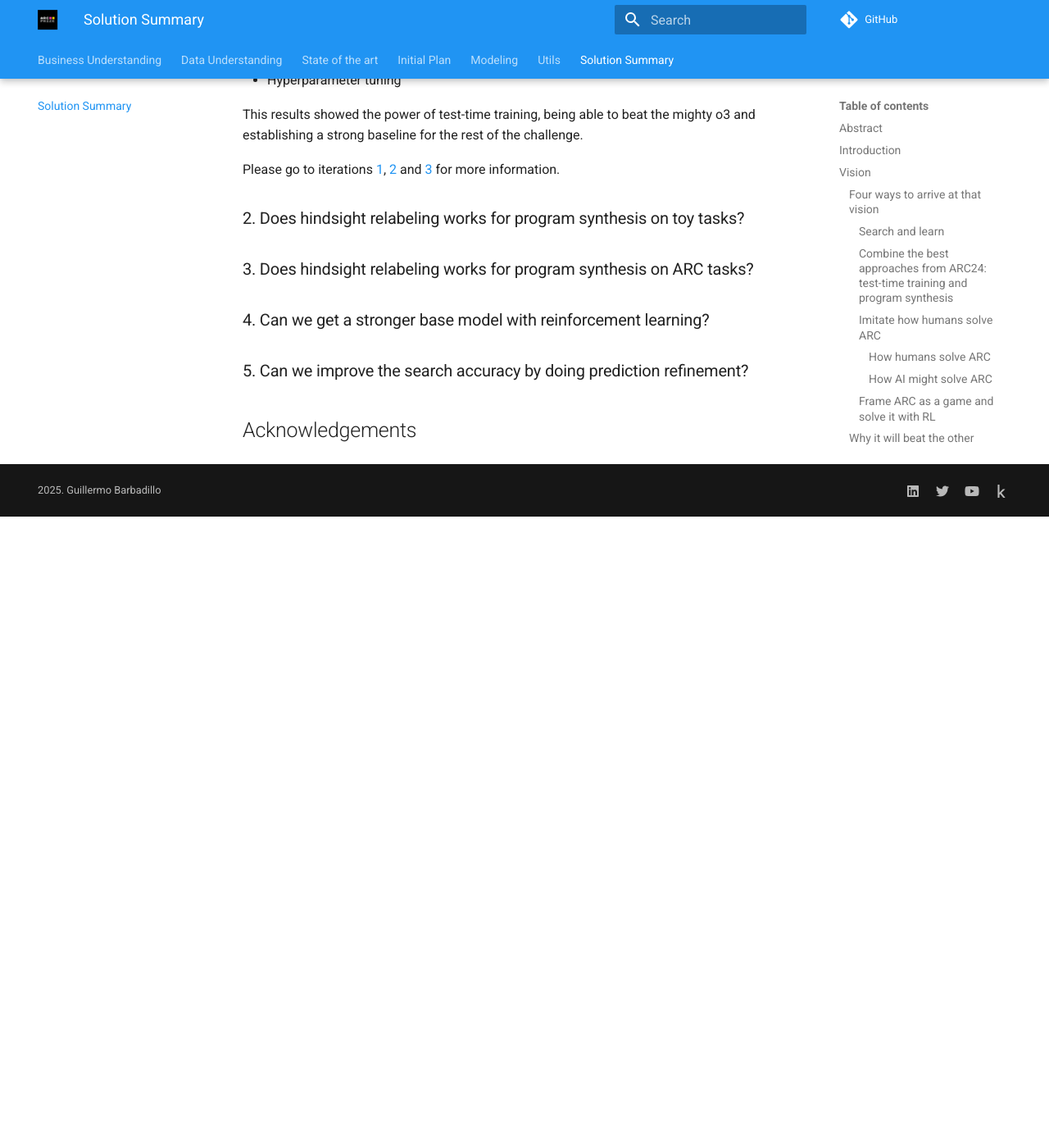
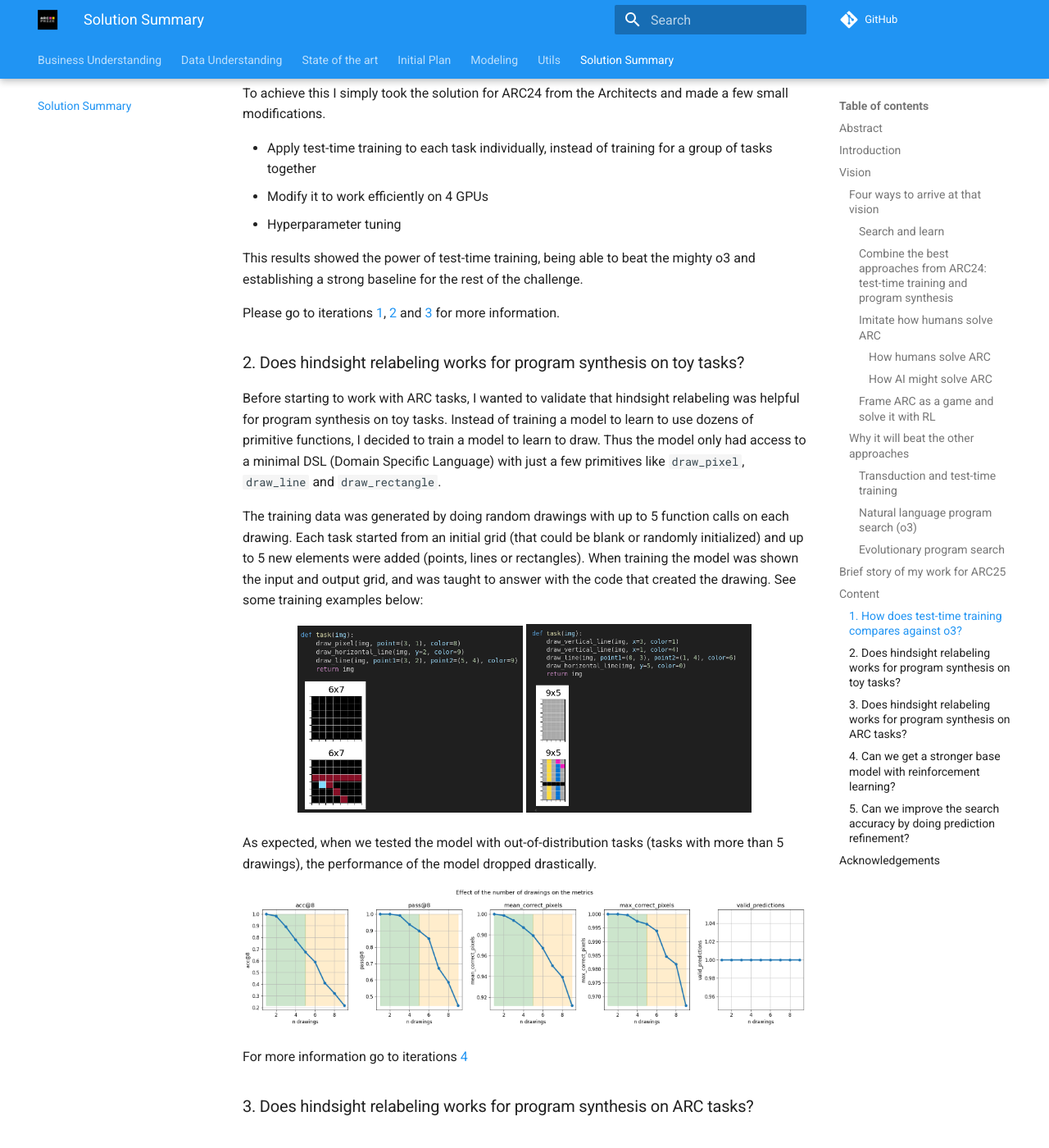
Before and after one commit to ironbar/arc25, an MkDocs documentation site: the page built from docs/05_Solution_Summary.md, in a window 1280 px wide and 1400 px high, scrolled down 6819 px. Shown: the whole window at 82% size. Built offline with MkDocs 1.6.1 and Material for MkDocs 9.7.7, drawn with Linux system fonts in a browser that asks for light colours; comment, search, counter and statistics services are not loaded; before the commit the page ends 7449 px from its top, so only the background shows below that.

Commit message:
progress in documentation

```diff
--- a/docs/05_Solution_Summary.md
+++ b/docs/05_Solution_Summary.md
@@ -2,6 +2,8 @@
 <!--
 https://www.kaggle.com/wiki/WinningModelDocumentationTemplate
 https://www.kaggle.com/solution-write-up-documentation
+
+<center><img src="modeling/res/1752753996905_arc25.png" width="50%"></center>
 --->
 
 <!-- @import "[TOC]" {cmd="toc" depthFrom=1 depthTo=6 orderedList=false} -->
@@ -69,7 +71,7 @@ harder problems (like solving ARC) this cycle can take many years.
 I believe that a system that will solve ARC will very likely combine search and learn as well. All my
 work during the ARC25 challenge has gone in that direction.
 
-<center><img src="modeling/res/1752753996905_arc25.png" width="50%"></center>
+<center><img src="../modeling/res/1752753996905_arc25.png" width="50%"></center>
 
 #### Combine the best approaches from ARC24: test-time training and program synthesis
 
@@ -214,6 +216,23 @@ Please go to iterations [1](modeling/Iteration_01_architects_baseline.md), [2](m
 
 ### 2. Does hindsight relabeling works for program synthesis on toy tasks?
 
+Before starting to work with ARC tasks, I wanted to validate that hindsight relabeling was helpful
+for program synthesis on toy tasks. Instead of training a model to learn to use dozens of primitive functions, I decided to train a model to learn to draw. Thus the model only had access to a minimal DSL (Domain Specific Language) with just a few primitives like `draw_pixel`, `draw_line` and `draw_rectangle`.
+
+The training data was generated by doing random drawings with up to 5 function calls on each drawing. Each task started from an initial grid (that could be blank or randomly initialized) and up to 5 new elements were added (points, lines or rectangles). When training the model was shown the input and output grid, and
+was taught to answer with the code that created the drawing. See some training examples below:
+
+<center>
+<img src="../modeling/res/1746256464651_image.png" width="40%">
+<img src="../modeling/res/1746256565439_image.png" width="40%">
+</center>
+
+As expected, when we tested the model with out-of-distribution tasks (tasks with more than 5 drawings), the performance of the model dropped drastically.
+
+![number of drawings](modeling/res/1746196996841_image.png)
+
+For more information go to iterations [4](modeling/Iteration_04_first_steps_with_code.md)
+
 ### 3. Does hindsight relabeling works for program synthesis on ARC tasks?
 
 ### 4. Can we get a stronger base model with reinforcement learning?
```
